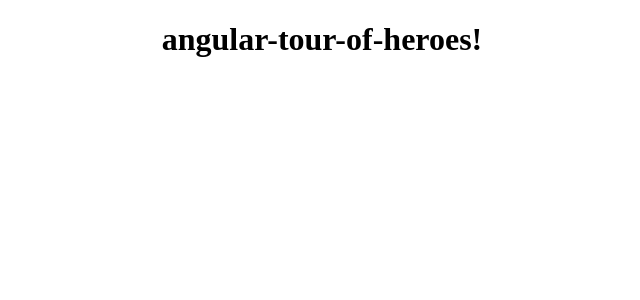
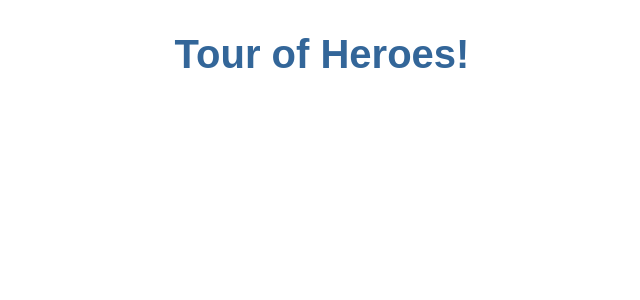
Before and after one commit to surbhi-fotedar/angular-tour-of-heroes, an Angular app: page / in a window 1280 px wide. Shown: the top 300 px of the page, without its empty margins (318-958 px from the left). Built offline with nearby package versions, Linux system fonts and the light colour scheme.

Commit message:
added code in style.css

```diff
--- a/src/app/app.component.ts
+++ b/src/app/app.component.ts
@@ -6,5 +6,5 @@ import { Component } from '@angular/core';
   styleUrls: ['./app.component.css']
 })
 export class AppComponent {
-  title = 'angular-tour-of-heroes';
+  title = 'Tour of Heroes';
 }
--- a/src/styles.css
+++ b/src/styles.css
@@ -1 +1,32 @@
 /* You can add global styles to this file, and also import other style files */
+
+h1 {
+  color: #369;
+  font-family: Arial, Helvetica, sans-serif;
+  font-size: 250%;
+}
+
+h2,
+h3 {
+  color: #444;
+  font-family: Arial, Helvetica, sans-serif;
+  font-weight: lighter;
+}
+
+body {
+  margin: 2em;
+}
+
+body,
+input[text],
+button {
+  color: #888;
+  font-family: Cambria, Georgia;
+}
+
+
+/* everywhere else */
+
+* {
+  font-family: Arial, Helvetica, sans-serif;
+}
```
